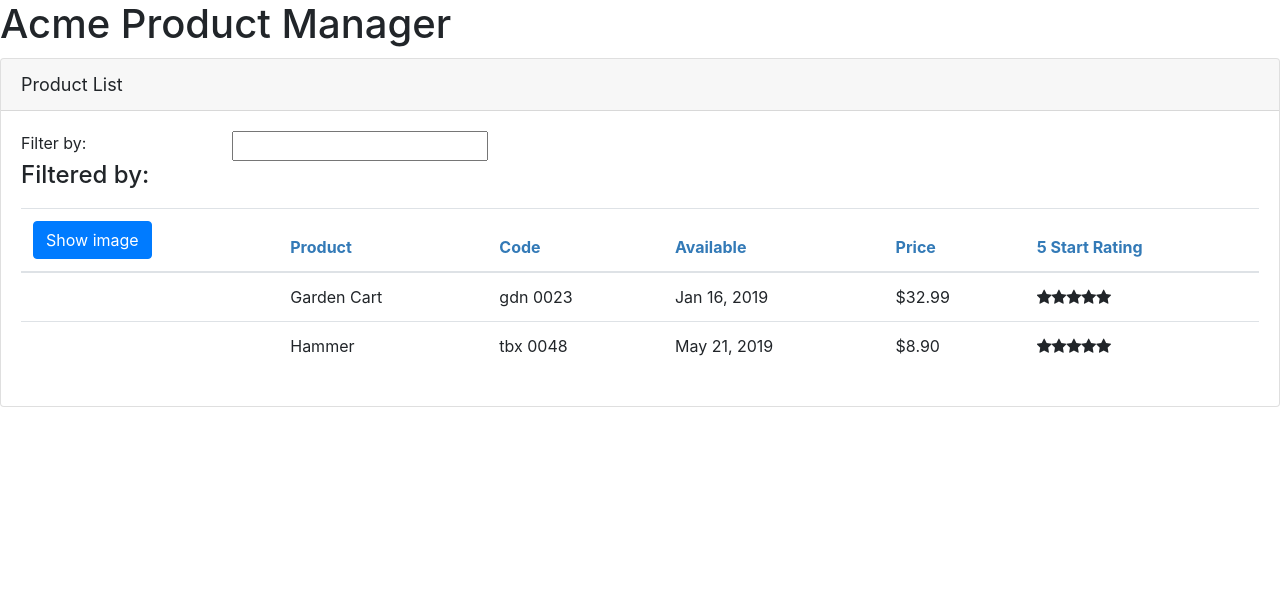
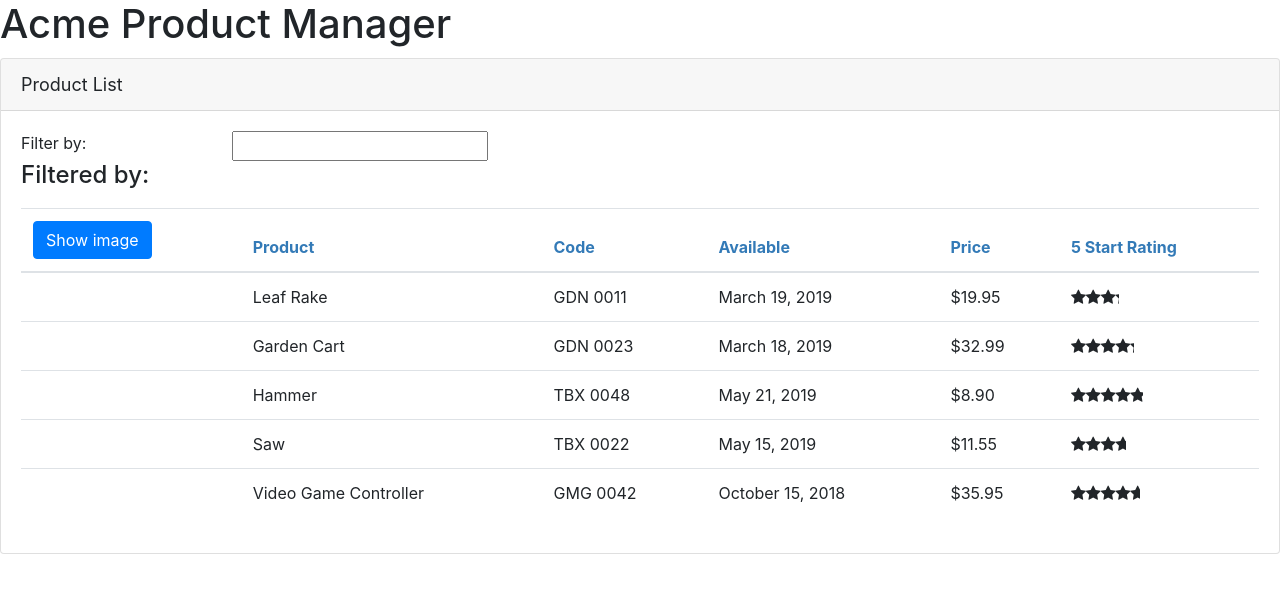
Before and after one commit to tauriqhendricks/apm, an Angular app: page / in a window 1280 px wide. Shown: the top 592 px of the page. Built offline with nearby package versions, Linux system fonts and the light colour scheme.

Commit message:
Added service to get product data

```diff
--- a/src/app/app.module.ts
+++ b/src/app/app.module.ts
@@ -17,7 +17,8 @@ import { StarComponent } from './shared/star.component';
    ],
   imports: [
     BrowserModule,
-    FormsModule
+    FormsModule,
+    HttpClientModule
   ],
   bootstrap: [AppComponent]
 })
--- a/src/app/product/product-list.component.html
+++ b/src/app/product/product-list.component.html
@@ -40,9 +40,10 @@
             </th>
             <td>{{product.productName}}</td>
             <td>{{product.productCode | convertToSpaces:'-'}}</td>
-            <td>{{product.releaseDate | date}}</td>
+            <td>{{product.releaseDate}}</td>
             <td>{{product.price | currency:'USD':'symbol':'1.2-2'}}</td>
-            <td><pm-star ></pm-star></td>
+            <td><pm-star [rating]='product.starRating'
+              (notify)='displayOutput($event)'></pm-star></td>
           </tr>
         </tbody>
       </table>
--- a/src/app/product/product-list.component.ts
+++ b/src/app/product/product-list.component.ts
@@ -1,5 +1,6 @@
 import { Component, OnInit } from '@angular/core';
 import { IProduct } from './product';
+import { ProductService } from './product.service';
 
 @Component({
   selector: 'pm-products',
@@ -12,6 +13,7 @@ export class ProductListComponent implements OnInit {
   imageWidth: number = 50;
   imageMargin: number = 2;
   showImage: boolean = false;
+  errorMessage: string;
 
   private _listFilter: string;
   get listFilter(): string {
@@ -25,34 +27,20 @@ export class ProductListComponent implements OnInit {
   }
 
   filteredProducts: IProduct[];
-  products: IProduct[] = [
-    {
-      productId: 2,
-      productName: 'Garden Cart',
-      productCode: 'gdn-0023',
-      releaseDate: new Date('2019-01-16'),
-      description: '15 gallon capacity rolling garden cart',
-      price: 32.99,
-      starRating: 4.2,
-      imageUrl: 'assets/images/garden_cart.png'
-    },
-    {
-      productId: 5,
-      productName: 'Hammer',
-      productCode: 'tbx-0048',
-      releaseDate: new Date('2019-05-21'),
-      description: 'Curved claw steel hammer',
-      price: 8.9,
-      starRating: 4.8,
-      imageUrl: 'assets/images/hammer.png'
-    }
-  ];
+  products: IProduct[] = [];
 
-  constructor() {
+  constructor(private productService: ProductService) {
     this.filteredProducts = this.products;
   }
 
   ngOnInit(): void {
+    this.productService.getProducts().subscribe({
+      next: products => {
+        this.products = products;
+        this.filteredProducts = this.products;
+      },
+      error: err => this.errorMessage = err
+    });
   }
 
   toggleImage() {
@@ -65,4 +53,8 @@ export class ProductListComponent implements OnInit {
       product.productName.toLocaleLowerCase().indexOf(filterBy) !== -1);
   }
 
+  displayOutput(message: string): void {
+    console.log(message);
+  }
+
 }
--- /dev/null
+++ b/src/app/product/product.service.ts
@@ -0,0 +1,45 @@
+import { Injectable } from '@angular/core';
+import { HttpClient, HttpErrorResponse } from '@angular/common/http';
+import { Observable, throwError } from 'rxjs';
+import { tap, catchError } from 'rxjs/operators';
+
+import { IProduct } from './product';
+
+
+@Injectable({
+  providedIn: 'root'
+})
+export class ProductService {
+
+  baseUrl: string = 'api/products/products.json';
+
+  constructor(private http: HttpClient) {
+  }
+
+  getProducts(): Observable<IProduct[]> {
+    return this.http.get<IProduct[]>(this.baseUrl).pipe(
+      // taps into the observable
+      // displays all the data in the console
+      tap(data => console.log('All: ' + JSON.stringify(data))),
+      // catches any errors
+      catchError(this.handleError)
+    );
+  }
+
+  private handleError(err: HttpErrorResponse) {
+    // in a real world app, we may send the server to some remote logging infrastructure
+    // instead of just logging it to the console
+    let errorMessage = '';
+    if (err.error instanceof ErrorEvent) {
+      // A client-side or network error occurred. Handle it accordingly.
+      errorMessage = `An error occurred: ${err.error.message}`;
+    } else {
+      // The backend returned an unsuccessful response code.
+      // The response body may contain clues as to what went wrong,
+      errorMessage = `Server returned code: ${err.status}, error message is: ${err.message}`;
+    }
+    console.error(errorMessage);
+    return throwError(errorMessage);
+  }
+
+}
```
Also changed, not shown: 1 other file (tests, documents, lock files or other folders).
